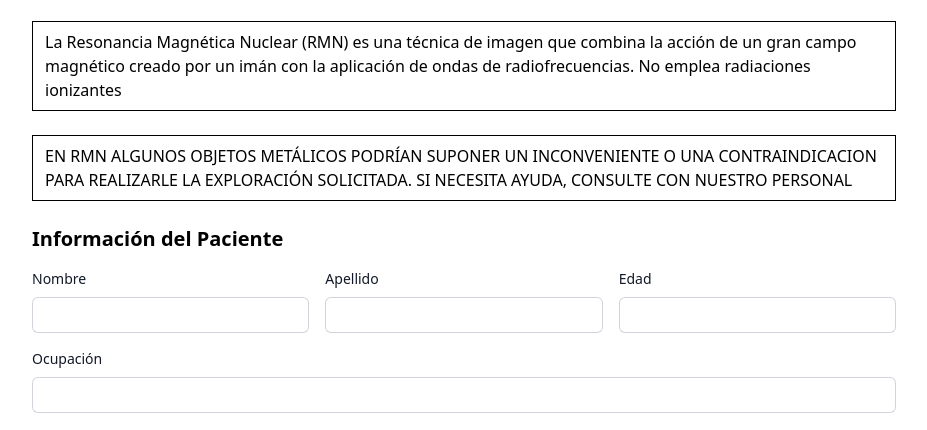
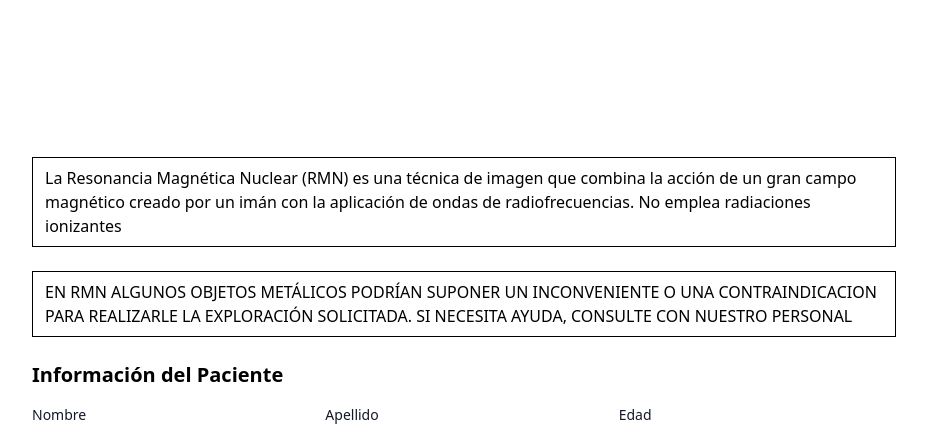
Before and after one commit to JuanRoccia/formulario-medico-alem, a plain HTML site: page form-1.html in a window 1280 px wide. Shown: the part 316-746 px from the top of the page, without its empty margins (176-1103 px from the left). Drawn offline with nearby package versions, Linux system fonts and the light colour scheme.

Commit message:
Update form-1.html

```diff
--- a/form-1.html
+++ b/form-1.html
@@ -26,7 +26,7 @@
         <div class="mb-6 text-center">
           <h2 class="sm:text-md md:text-xl xl:text-2xl font-bold mb-4">CUESTIONARIO GENERAL<span> RESONANCIA MAGNETICA</span></h2>
         </div>
-        <div class="mb-6 py-2 border border-black">
+        <div class="mb-6 py-2 border border-black" style="margin-top:10rem">
           <h4 class="text-sm sm:text-base px-3">La Resonancia Magnética Nuclear (RMN) es una técnica de imagen que combina la acción de un gran campo
             magnético creado por un imán con la aplicación de ondas de radiofrecuencias. No emplea radiaciones ionizantes
           </h4>
```
